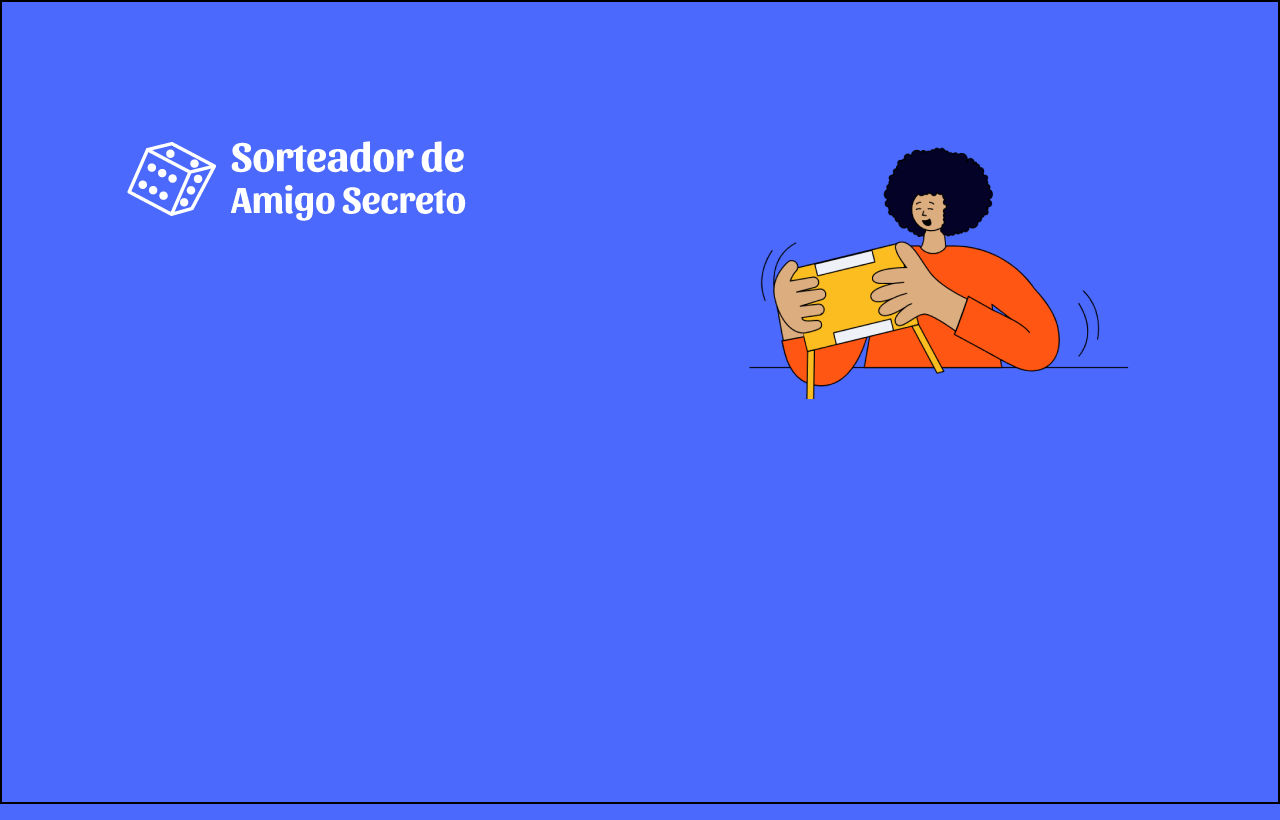
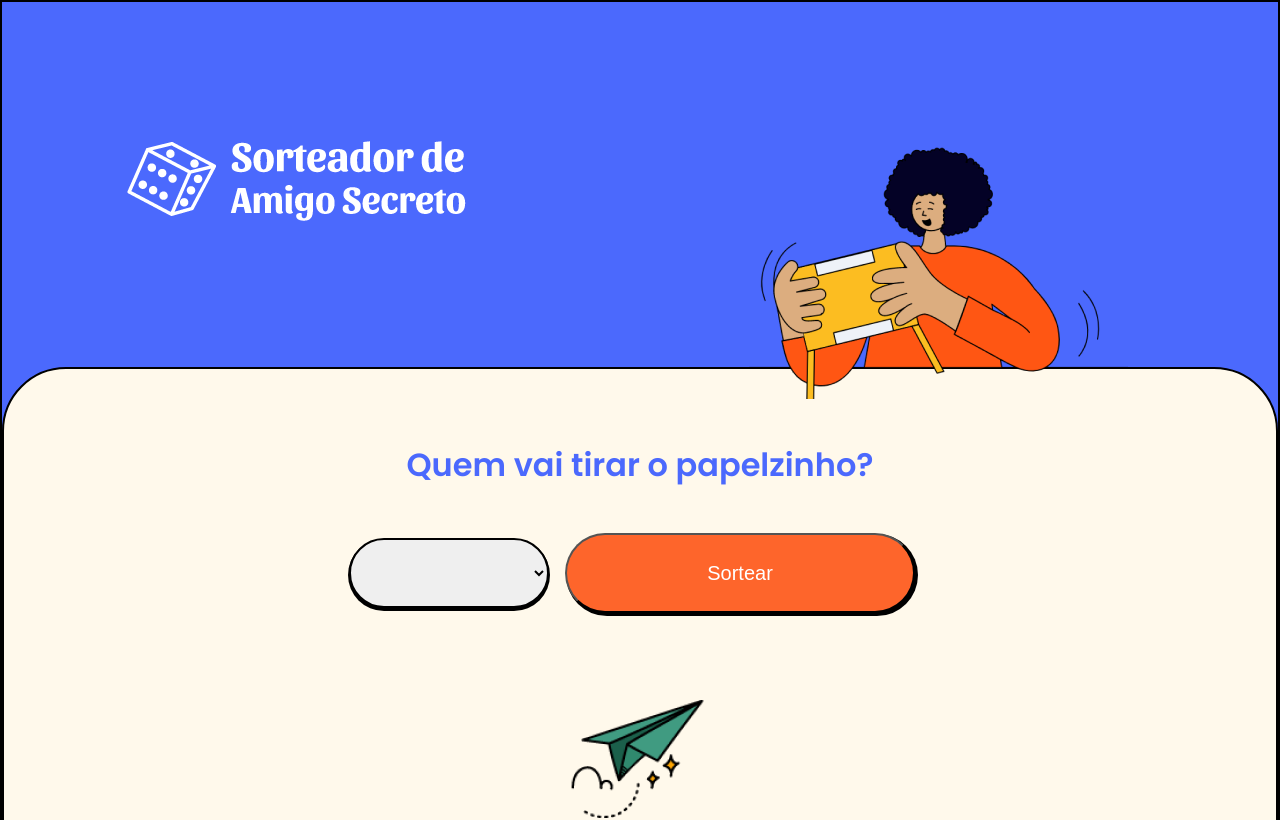
Before and after one commit to felizardo27/amigo-secreto, a React (Create React App) app: page /sorteio in a window 1280 px wide. Before the commit this address had no page. Shown: the top 820 px of the page. Built offline with nearby package versions, Linux system fonts and the light colour scheme.

Commit message:
finalizando estilos sorteio

```diff
--- a/src/App.tsx
+++ b/src/App.tsx
@@ -1,6 +1,7 @@
 import { BrowserRouter, Route, Routes } from "react-router-dom";
 import { RecoilRoot } from "recoil";
 import Configuracao from "./Paginas/Configuracao";
+import Sorteio from "./Paginas/Sorteio";
 
 function App() {
   return (
@@ -8,6 +9,7 @@ function App() {
       <RecoilRoot>
         <Routes>
           <Route path='/' element={<Configuracao />} />
+          <Route path='/sorteio' element={<Sorteio />} />
         </Routes>
       </RecoilRoot>
     </BrowserRouter>
--- a/src/Paginas/Sorteio.module.scss
+++ b/src/Paginas/Sorteio.module.scss
@@ -0,0 +1,69 @@
+.sorteio {
+
+    .resultado {
+        color: #FE652BFC;
+        font-size: 25px;
+    }
+
+    .botaoSortear {
+        width: 350px;
+        height: 80px;
+        font-size: 20px;
+        box-shadow: 2px 2px 0px 1px #000000;
+        border-radius: 45px;
+        background-color: #fe652b;
+        color: #fff;
+        cursor: pointer;
+        margin: 16px;
+
+        &:disabled {
+            opacity: 0.6;
+            cursor: not-allowed;
+        }
+
+        &:hover {
+            background-color: #4b69fd;
+        }
+
+        &:active {
+            box-shadow: 0px 0px 0px 0px #000000;
+        }
+
+        @media screen and (max-width: 800px) {
+            width: 220px;
+            margin: 32px 0;
+        }
+    }
+
+    select {
+        width: 200px;
+        height: 70px;
+        box-sizing: border-box;
+        padding: 0 32px;
+        border-radius: 45px;
+        font-size: 20px;
+        border: 2px solid black;
+        box-shadow: 0px 2px 0px 1px #000000;
+
+        &:focus {
+            outline: none;
+        }
+
+        @media screen and (max-width: 800px) {
+            width: 100%;
+        }
+    }
+
+
+    p {
+        font-size: 20px;
+        font-weight: 200;
+        margin: 32px 0;
+    }
+
+    footer {
+
+            margin: 64px 0;
+
+    }
+}
--- a/src/Paginas/Sorteio.tsx
+++ b/src/Paginas/Sorteio.tsx
@@ -1,7 +1,8 @@
 import { useState } from "react";
+import Card from "../Components/Card";
 import { useListaParticipantes } from "../state/hook/useListaParticipantes";
 import { useResultadoDoSorteio } from "../state/hook/useResultadoDoSorteio";
-import styles from './sorteio.module.scss';
+import styles from './Sorteio.module.scss';
 
 
 const Sorteio = () => {
@@ -21,7 +22,9 @@ const Sorteio = () => {
     }
 
     return (
-        <section>
+        <Card>
+            <section className={styles.sorteio}>
+            <h2>Quem vai tirar o papelzinho?</h2>
                 <form onSubmit={sortear}>
                     <select
                         required
@@ -35,10 +38,14 @@ const Sorteio = () => {
                             <option key={participante}>{participante}</option>
                             )}
                     </select>
-                <button>Sortear</button>
-                {amigoSecreto && <p role="alert">{amigoSecreto}</p>}
+                    <button className={styles.botaoSortear}>Sortear</button>
                 </form>
+                    {amigoSecreto && <p className={styles.resultado} role="alert">{amigoSecreto}</p>}
+                    <footer className={styles.sorteio}>
+                            <img src="/imagens/aviao.png" className="aviao"  alt="Um desenho de um avião de papel" />
+                    </footer>
             </section>
+        </Card>
     );
 };
 
```
Lines whose indentation alone changed are shown as unchanged.
